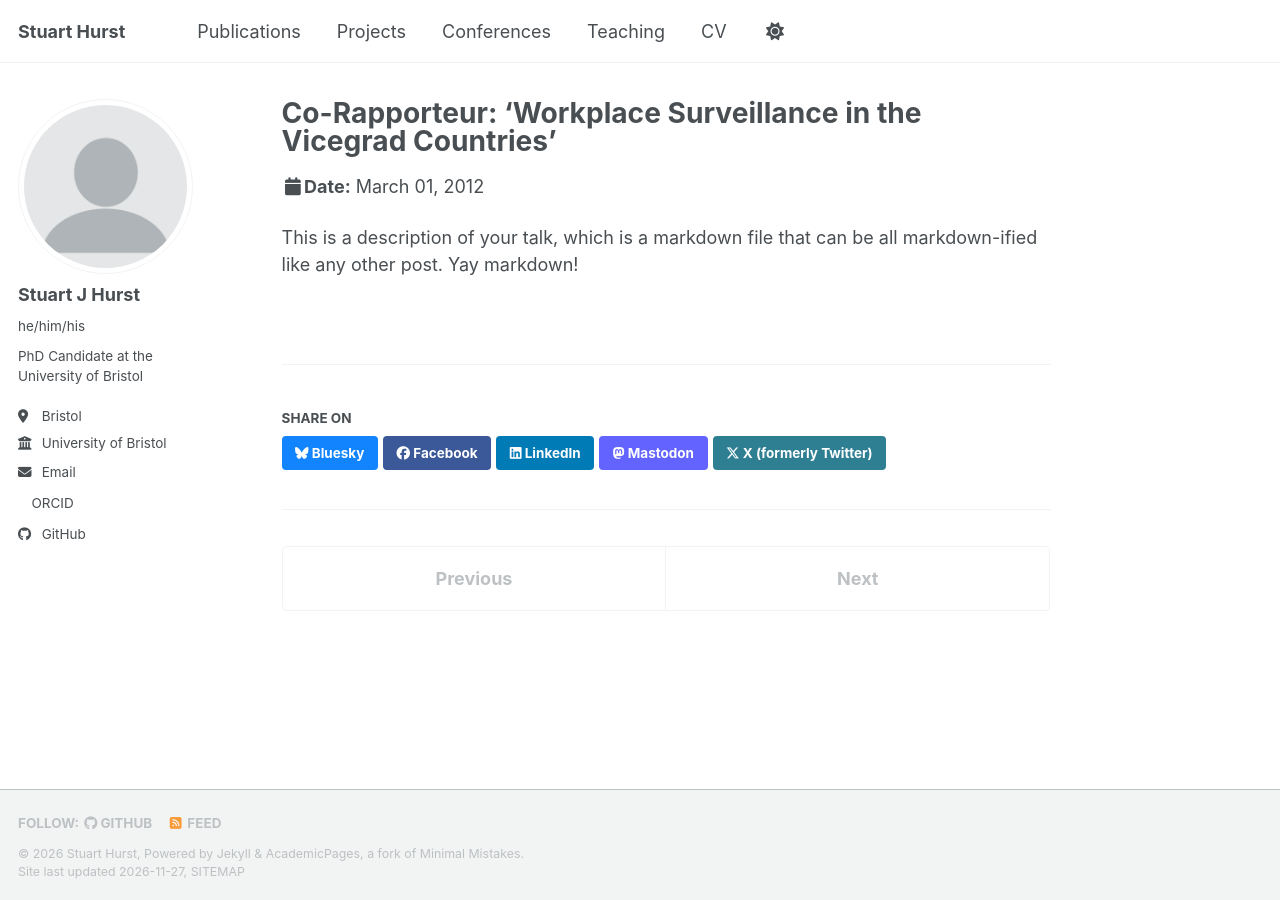
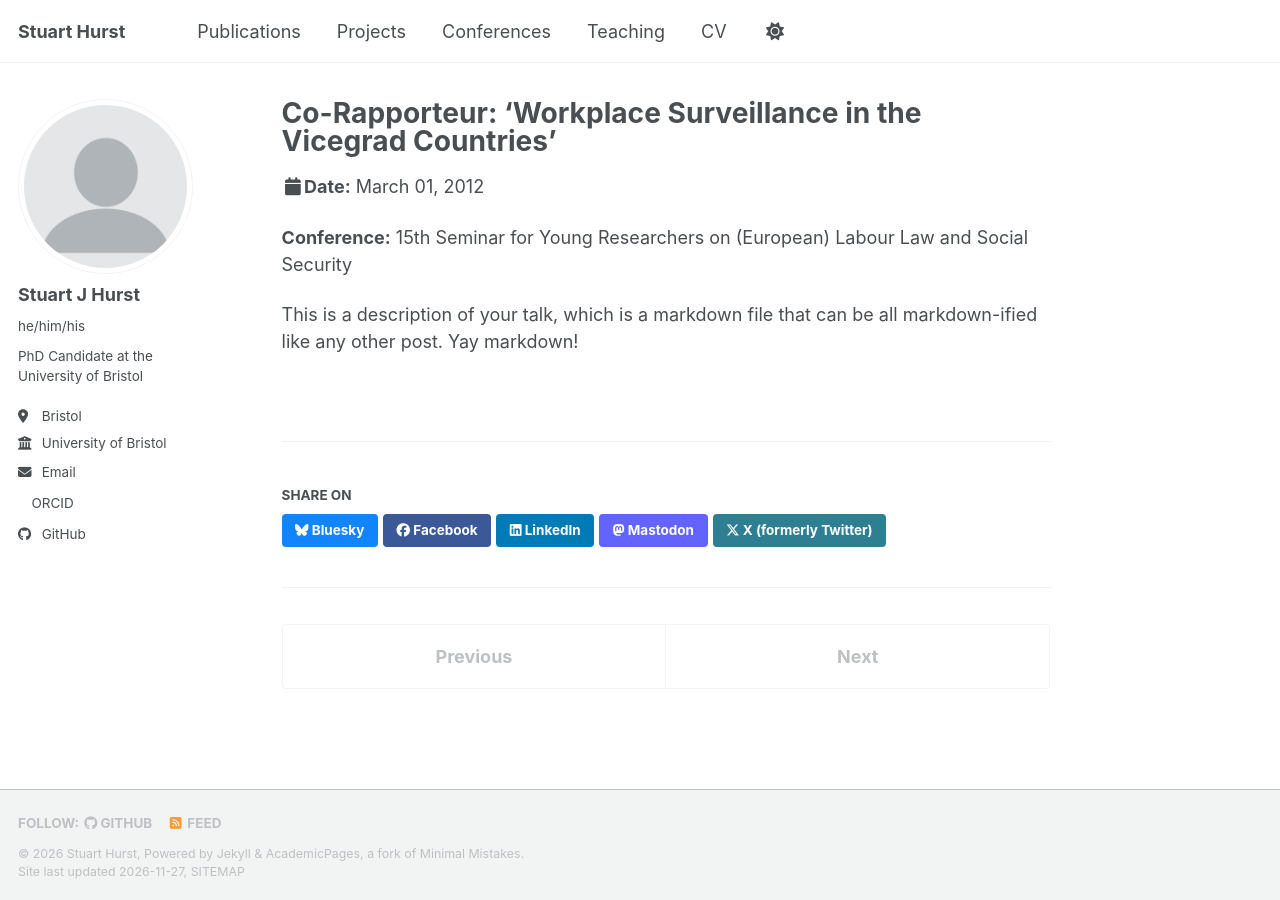
Before and after one commit to stuartjhurst/stuartjhurst.github.io, a Jekyll site: the page built from _talks/01-May-26-seminar-1.md, in a window 1280 px wide. Built offline with Jekyll 4.4.1, drawn with Linux system fonts in a browser that asks for light colours; a script bundle is joined from its source files by our own code; a style sheet for code colours, icons or effects is not loaded.

Commit message:
Update talk.html

```diff
--- a/_layouts/talk.html
+++ b/_layouts/talk.html
@@ -35,7 +35,15 @@ layout: default
         {% elsif page.date %}
           <p class="page__date"><strong><i class="fa fa-fw fa-calendar" aria-hidden="true"></i>Date:</strong> <time datetime="{{ page.date | date_to_xmlschema }}">{{ page.date | date: "%B %d, %Y" }}</time></p>
         {% endif %}
-        {% if page.talk_type %}<p>{{page.talk_type}} at {{ page.venue }},  {{page.location}} {% endif %}
+        {% if page.talk_type %}
+          <p>{{ page.talk_type }} at {{ page.venue }}, {{ page.location }}</p>
+        {% endif %}
+        {% if page.conference %}
+          <p><strong>Conference:</strong> {{ page.conference }}</p>
+        {% elsif page.seminar %}
+          <p><strong>Seminar:</strong> {{ page.seminar }}</p>
+        {% endif %}
+
 
         </header>
       {% endunless %}
```
